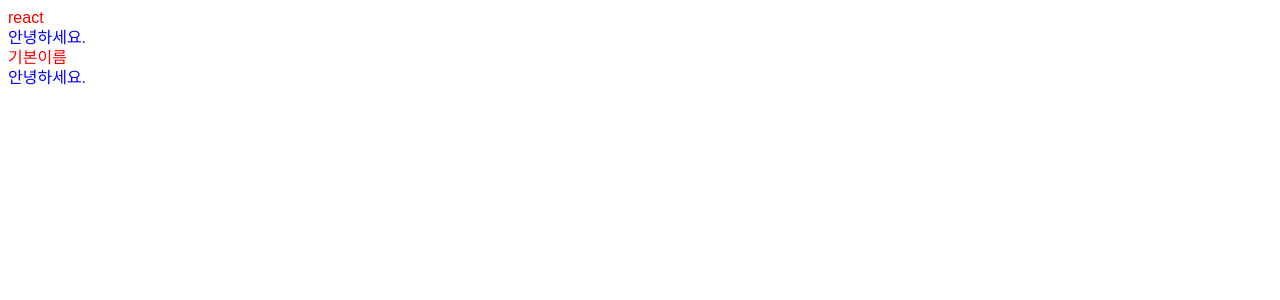
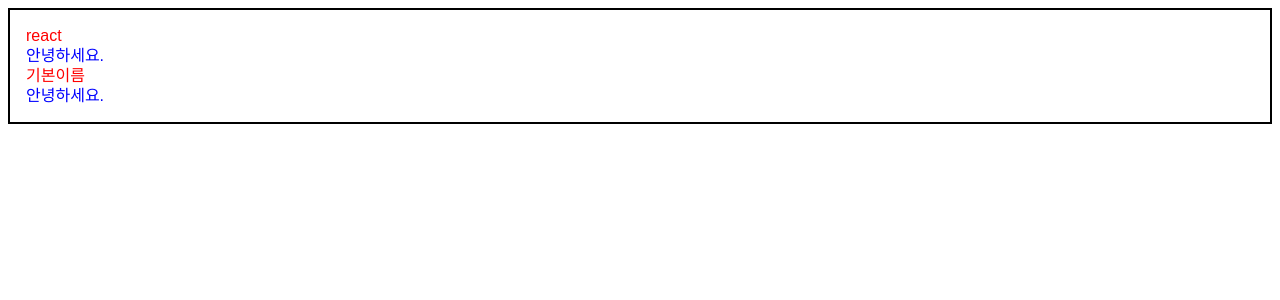
Before and after one commit to ohseungik/react-study, a React app: page / in a window 1280 px wide. Shown: the top 300 px of the page. Built offline with nearby package versions, Linux system fonts and the light colour scheme; the HTML template or start-up script is replaced by a standard one.

Commit message:
Wrapper Component를 추가하여 props.children sample 추가.

```diff
--- /dev/null
+++ b/src/components/Wrapper/Wrapper.scss
@@ -0,0 +1,4 @@
+.WrapperStyle {
+    border: 2px solid black;
+    padding: 16px;
+}
--- /dev/null
+++ b/src/components/Wrapper/Wrapper.tsx
@@ -0,0 +1,14 @@
+import React, { ReactNode } from "react";
+import "./Wrapper.scss";
+
+const Wrapper = (props: { children: ReactNode; }) => {
+    const { children } = props;
+
+    return (
+        <div className="WrapperStyle">
+            {children}
+        </div>
+    )
+}
+
+export default Wrapper;
--- a/src/index.tsx
+++ b/src/index.tsx
@@ -1,16 +1,17 @@
 import React from 'react';
 import ReactDOM from 'react-dom';
 import Hello from './components/Hello/Hello';
+import Wrapper from './components/Wrapper/Wrapper';
 
 import "./css/index.scss";
 
 const App = () => {
 
     return (
-        <>
-        <Hello name="react" color="red"/>
-        <Hello color="red"></Hello>
-        </>
+        <Wrapper>
+            <Hello name="react" color="red"/>
+            <Hello color="red"></Hello>
+        </Wrapper>
     )
 }
 
```
